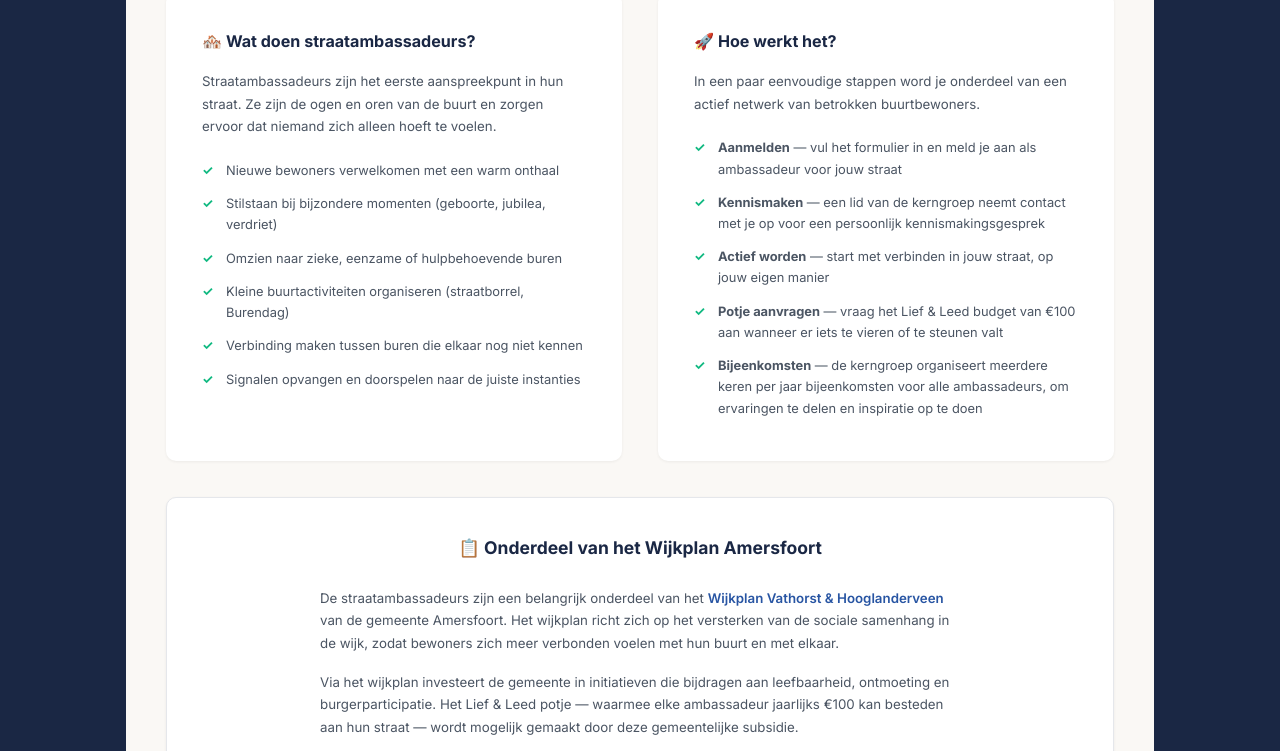
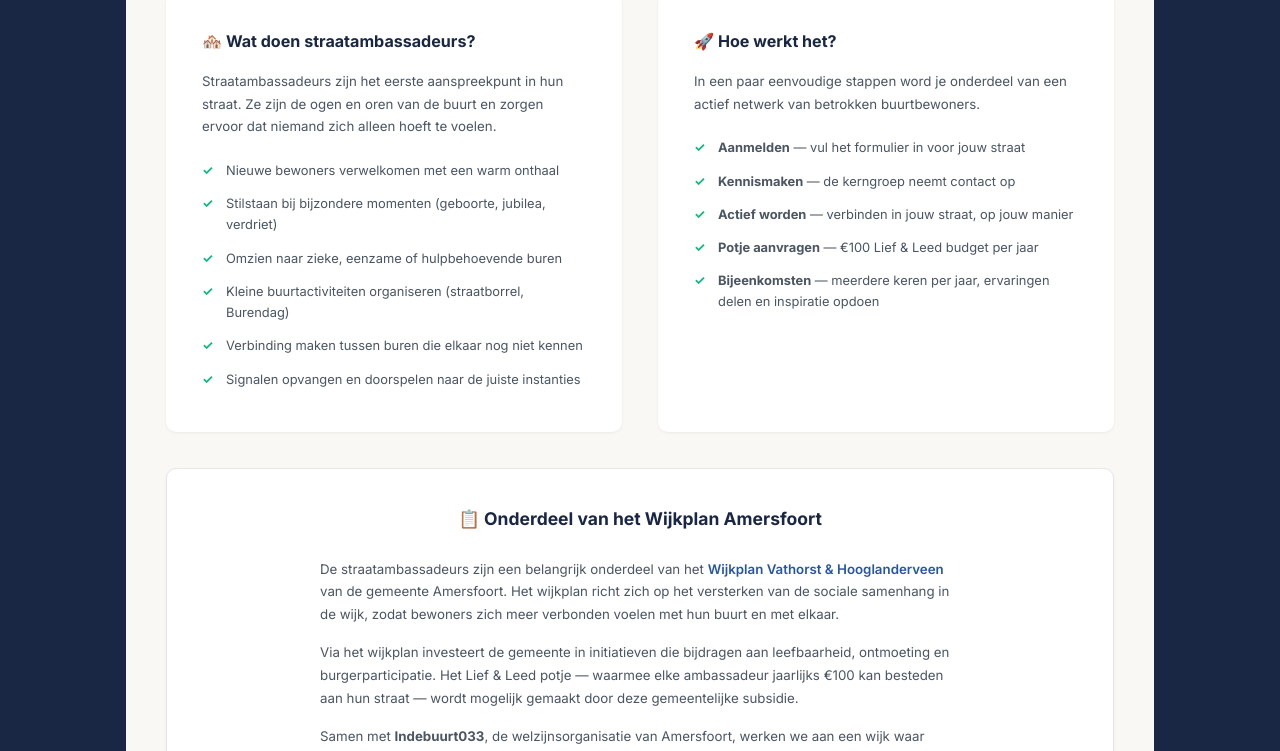
Before and after one commit to StefanAIpel/lief-leed-potje, a website: page index.html in a window 1280 px wide. Shown: the part 980-1731 px from the top of the page. Drawn offline with Linux system fonts and the light colour scheme.

Commit message:
Home: strakker opsomming (line-height 1.35, kortere teksten)

```diff
--- a/index.html
+++ b/index.html
@@ -122,7 +122,7 @@
                 <section class="info-section">
                     <h3>🏘️ Wat doen straatambassadeurs?</h3>
                     <p class="info-intro">Straatambassadeurs zijn het eerste aanspreekpunt in hun straat. Ze zijn de ogen en oren van de buurt en zorgen ervoor dat niemand zich alleen hoeft te voelen.</p>
-                    <ul>
+                    <ul style="line-height: 1.35;">
                         <li>Nieuwe bewoners verwelkomen met een warm onthaal</li>
                         <li>Stilstaan bij bijzondere momenten (geboorte, jubilea, verdriet)</li>
                         <li>Omzien naar zieke, eenzame of hulpbehoevende buren</li>
@@ -134,12 +134,12 @@
                 <section class="info-section">
                     <h3>🚀 Hoe werkt het?</h3>
                     <p class="info-intro">In een paar eenvoudige stappen word je onderdeel van een actief netwerk van betrokken buurtbewoners.</p>
-                    <ul>
-                        <li><strong>Aanmelden</strong> — vul het formulier in en meld je aan als ambassadeur voor jouw straat</li>
-                        <li><strong>Kennismaken</strong> — een lid van de kerngroep neemt contact met je op voor een persoonlijk kennismakingsgesprek</li>
-                        <li><strong>Actief worden</strong> — start met verbinden in jouw straat, op jouw eigen manier</li>
-                        <li><strong>Potje aanvragen</strong> — vraag het Lief & Leed budget van €100 aan wanneer er iets te vieren of te steunen valt</li>
-                        <li><strong>Bijeenkomsten</strong> — de kerngroep organiseert meerdere keren per jaar bijeenkomsten voor alle ambassadeurs, om ervaringen te delen en inspiratie op te doen</li>
+                    <ul style="line-height: 1.35;">
+                        <li><strong>Aanmelden</strong> — vul het formulier in voor jouw straat</li>
+                        <li><strong>Kennismaken</strong> — de kerngroep neemt contact op</li>
+                        <li><strong>Actief worden</strong> — verbinden in jouw straat, op jouw manier</li>
+                        <li><strong>Potje aanvragen</strong> — €100 Lief & Leed budget per jaar</li>
+                        <li><strong>Bijeenkomsten</strong> — meerdere keren per jaar, ervaringen delen en inspiratie opdoen</li>
                     </ul>
                 </section>
             </div>
```
